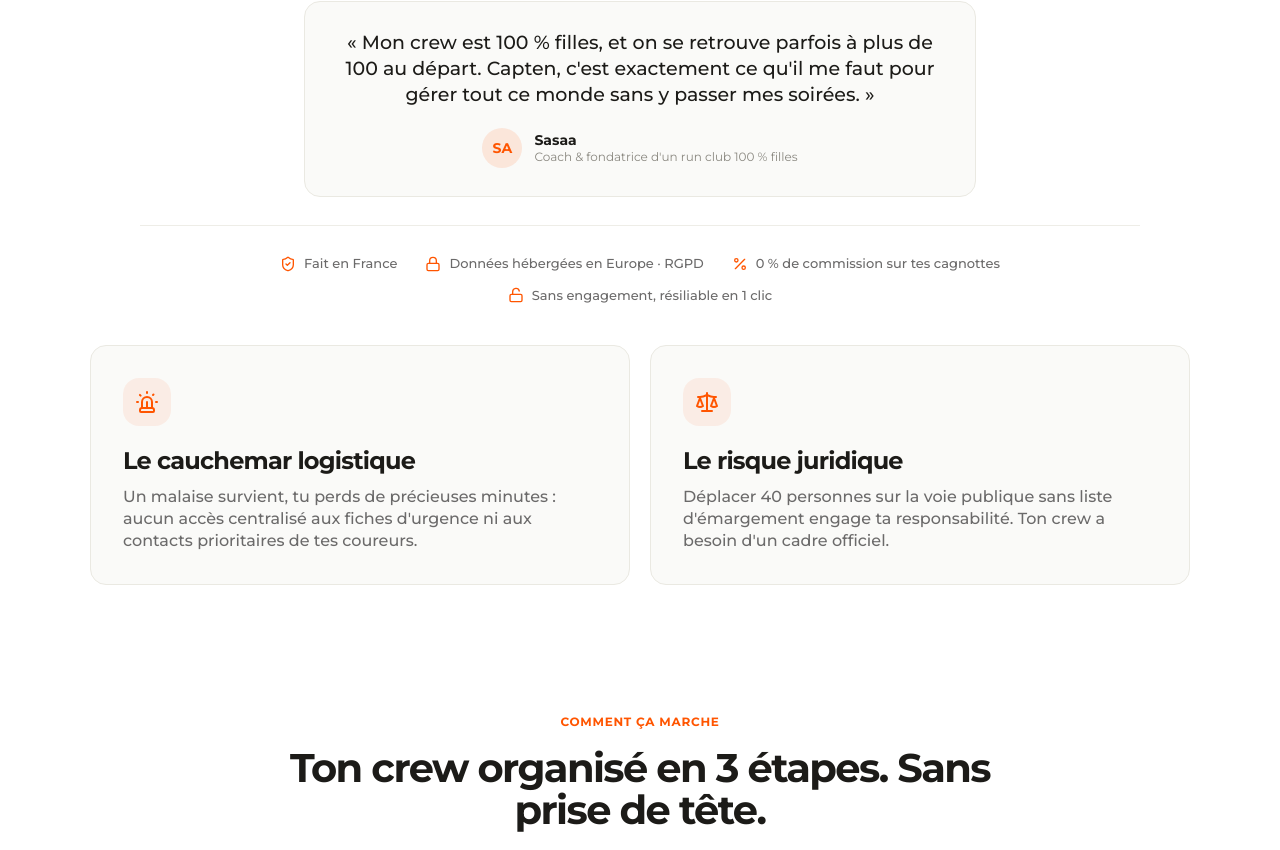
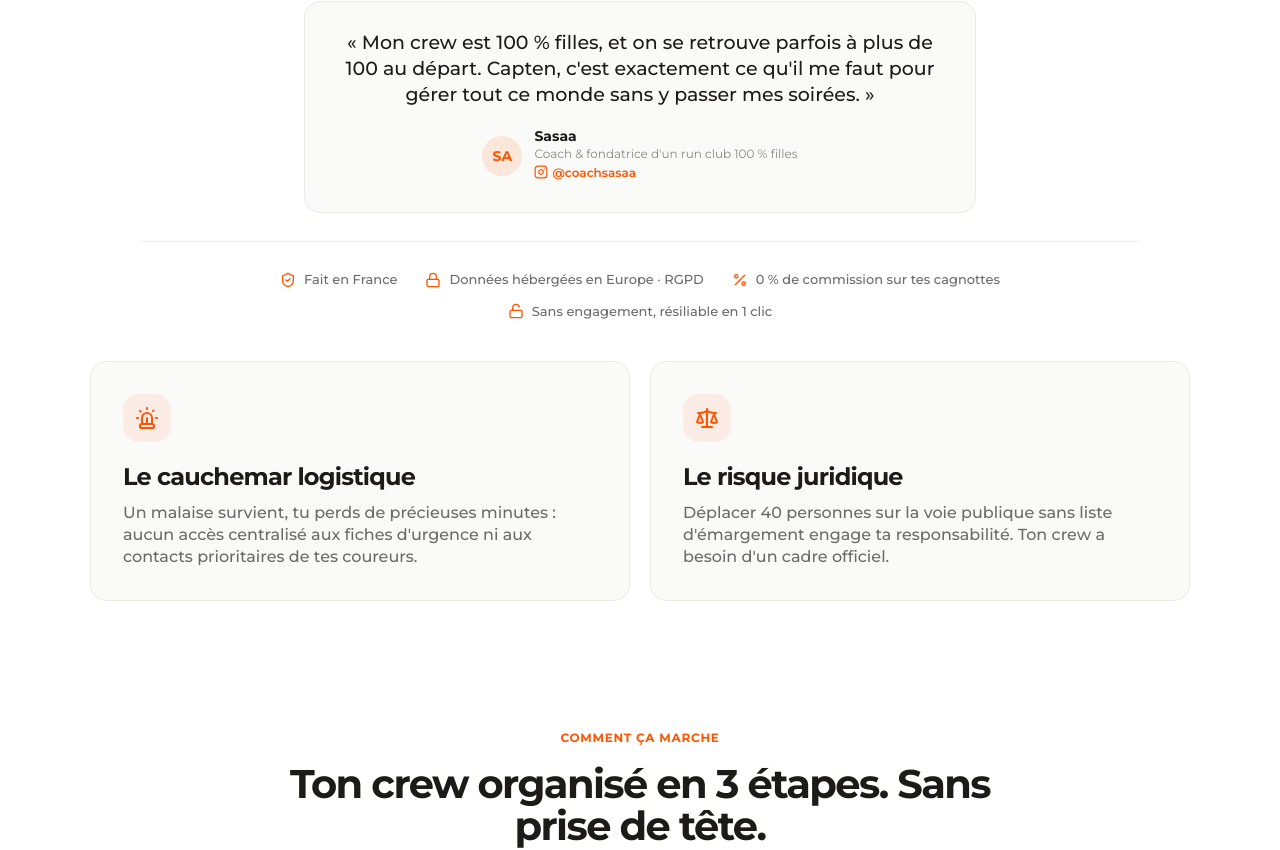
Before and after one commit to cheicknediawara10-crypto/capten, a Next.js app: page / in a window 1280 px wide. Shown: the part 1139-1989 px from the top of the page. Built offline with nearby package versions, Linux system fonts and the light colour scheme; no server answers.

Commit message:
feat(landing): add verifiable Instagram link to Sasaa testimonial (@coachsasaa, tracking params stripped)

```diff
--- a/src/components/landing/SocialProof.tsx
+++ b/src/components/landing/SocialProof.tsx
@@ -2,18 +2,23 @@
 
 import React from "react";
 import { motion } from "framer-motion";
-import { ShieldCheck, Lock, Percent, Unlock } from "lucide-react";
+import { ShieldCheck, Lock, Percent, Unlock, Instagram } from "lucide-react";
 
 // ⚠️ Témoignages : uniquement de VRAIS retours de capitaines (jamais inventés).
 // Chaque citation doit être validée par la personne avant mise en ligne publique.
-const TESTIMONIALS: { quote: string; name: string; crew: string }[] = [
+const TESTIMONIALS: { quote: string; name: string; crew: string; instagram?: string }[] = [
   {
     quote:
       "Mon crew est 100 % filles, et on se retrouve parfois à plus de 100 au départ. Capten, c'est exactement ce qu'il me faut pour gérer tout ce monde sans y passer mes soirées.",
     name: "Sasaa",
     crew: "Coach & fondatrice d'un run club 100 % filles",
+    instagram: "https://www.instagram.com/coachsasaa",
   },
 ];
+
+function igHandle(url: string) {
+  try { return "@" + new URL(url).pathname.replace(/\//g, ""); } catch { return ""; }
+}
 
 const TRUST = [
   { icon: ShieldCheck, label: "Fait en France" },
@@ -56,6 +61,17 @@ export function SocialProof() {
                   <span className="text-left leading-tight">
                     <span className="block text-[14px] font-extrabold text-[#1C1B18]">{t.name}</span>
                     <span className="block text-[12px] text-[#8A8880]">{t.crew}</span>
+                    {t.instagram && (
+                      <a
+                        href={t.instagram}
+                        target="_blank"
+                        rel="noopener noreferrer"
+                        className="inline-flex items-center gap-1 mt-1 text-[12px] font-semibold text-[#FF5500] hover:underline"
+                      >
+                        <Instagram className="w-3.5 h-3.5 shrink-0" strokeWidth={2} />
+                        {igHandle(t.instagram)}
+                      </a>
+                    )}
                   </span>
                 </figcaption>
               </figure>
```
